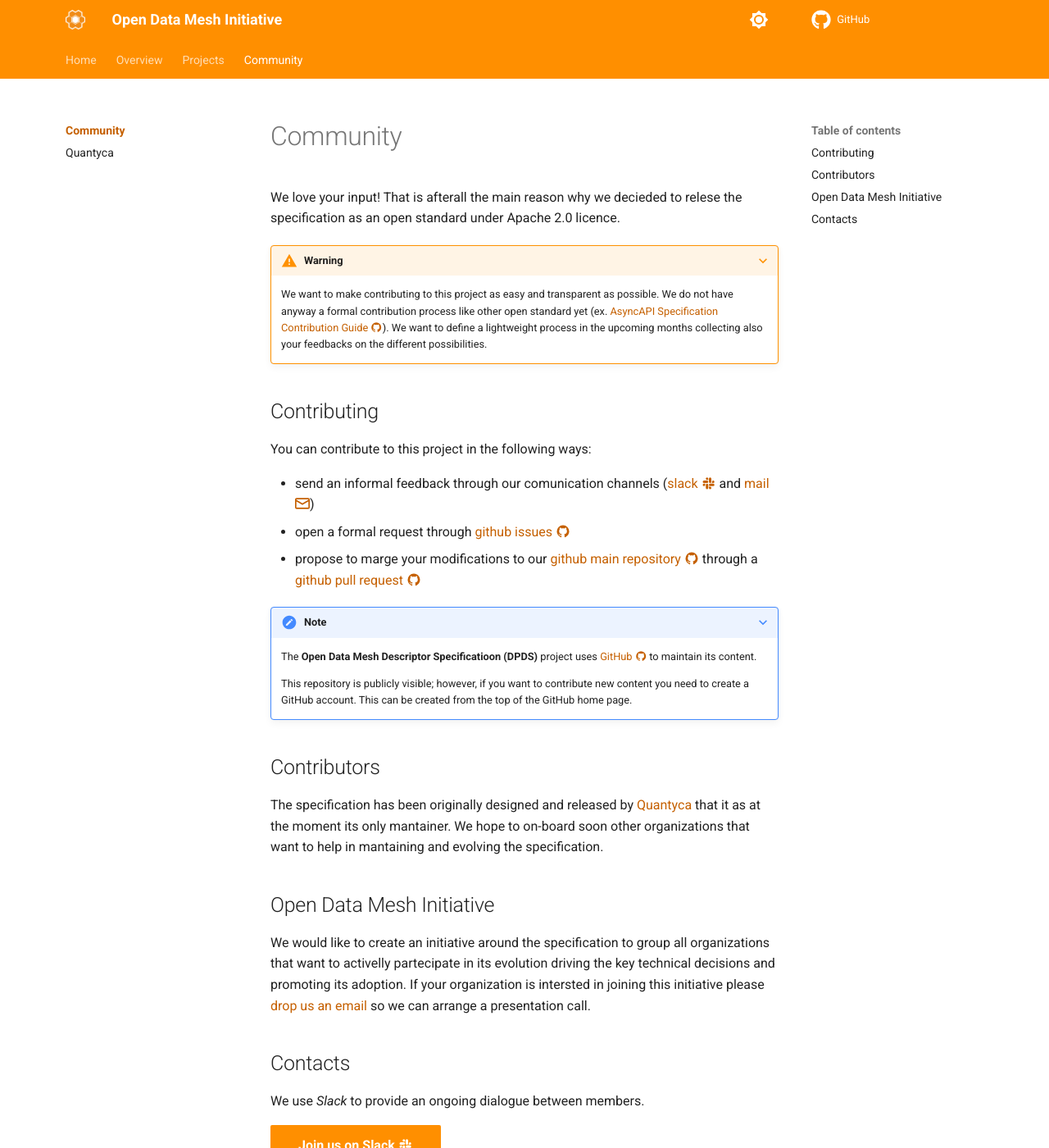
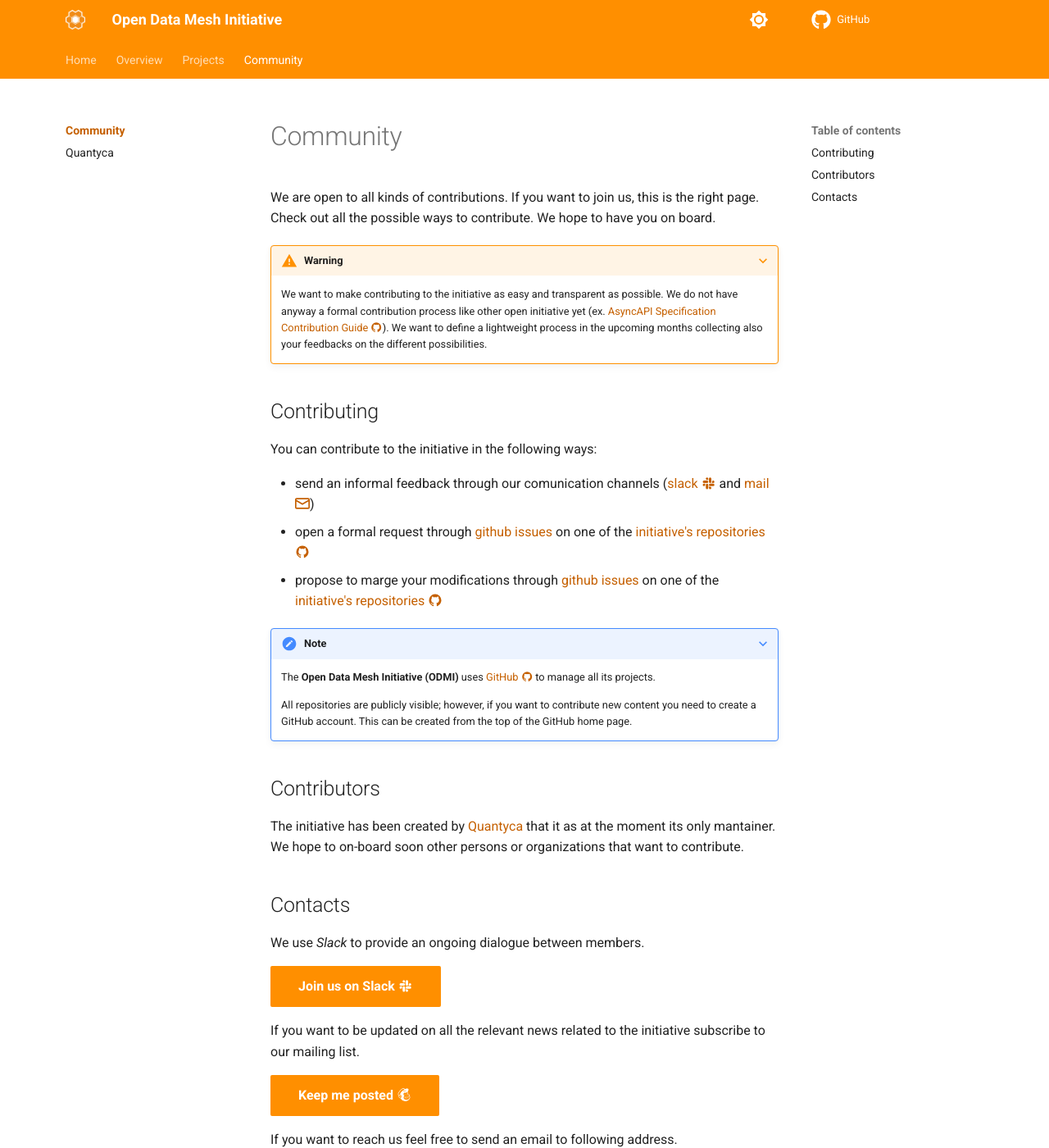
Before and after one commit to opendatamesh-initiative/odm-site-initiative, an MkDocs documentation site: the page built from docs/community/index.md, in a window 1280 px wide and 1400 px high. Shown: the whole window at 82% size. Built offline with MkDocs 1.6.1 and Material for MkDocs 9.7.7, drawn with Linux system fonts in a browser that asks for light colours; comment, search, counter and statistics services are not loaded; some of the changed text lies outside the part shown.

Commit message:
UPDATED charter

```diff
--- a/docs/community/index.md
+++ b/docs/community/index.md
@@ -1,30 +1,25 @@
 # Community
-
-We love your input! That is afterall the  main reason why we decieded to relese the specification as an open standard under Apache 2.0 licence.
+We are open to all kinds of contributions. If you want to join us, this is the right page. Check out all the possible ways to contribute. We hope to have you on board.
 
 ???+ warning
-    We want to make contributing to this project as easy and transparent as possible. We do not have anyway a formal contribution process like other open standard yet (ex. <a href="https://github.com/asyncapi/spec/blob/master/CONTRIBUTING.md" target="_blank">AsyncAPI Specification Contribution Guide :material-github:</a>). We want to define a lightweight process in the upcoming months collecting also your feedbacks on the different possibilities.
+    We want to make contributing to the initiative as easy and transparent as possible. We do not have anyway a formal contribution process like other open initiative yet (ex. <a href="https://github.com/asyncapi/spec/blob/master/CONTRIBUTING.md" target="_blank">AsyncAPI Specification Contribution Guide :material-github:</a>). We want to define a lightweight process in the upcoming months collecting also your feedbacks on the different possibilities.
 
 ## Contributing
-You can contribute to this project in the following ways:
+You can contribute to the initiative in the following ways:
 
 - send an informal feedback through our comunication channels (<a href="https://join.slack.com/t/opendatamesh/shared_invite/zt-1jrqfghls-68AxK_QzypaOeNyOkOwuog" target="_blank">slack :material-slack:</a> and <a href="mailto:odm.info@quantyca.it" target="_blank">mail :octicons-mail-16:</a>)
-- open a formal request through <a href="https://github.com/opendatamesh-initiative/odm-specification-dpdescriptor/issues" target="_blank">github issues :material-github:</a>
-- propose to marge your modifications to our <a href="https://github.com/opendatamesh-initiative/odm-specification-dpdescriptors" target="_blank">github main repository :material-github:</a> through a <a href="https://github.com/opendatamesh-initiative/odm-specification-dpdescriptor/pulls" target="_blank">github pull request :material-github:</a>
+- open a formal request through <a href="https://github.com/features/issues" target="_blank">github issues</a> on one of the <a href="https://github.com/opendatamesh-initiative" target="_blank">initiative's repositories :material-github:</a>
+- propose to marge your modifications through <a href="https://docs.github.com/en/pull-requests/collaborating-with-pull-requests/proposing-changes-to-your-work-with-pull-requests/about-pull-requests" target="_blank">github issues</a> on one of the <a href="https://github.com/opendatamesh-initiative" target="_blank">initiative's repositories :material-github:</a>
 
 
 ???+ note
-    The **Open Data Mesh Descriptor Specificatioon (DPDS)** project uses  <a href="https://github.com/opendatamesh-initiative/odm-specification-dpdescriptors" target="_blank">GitHub :material-github:</a> to maintain its content.
+    The **Open Data Mesh Initiative (ODMI)** uses  <a href="https://github.com/opendatamesh-initiative" target="_blank">GitHub :material-github:</a> to manage all its projects.
 
-    This repository is publicly visible; however, if you want to contribute new content you need to create a GitHub account. This can be created from the top of the GitHub home page.
+    All repositories are publicly visible; however, if you want to contribute new content you need to create a GitHub account. This can be created from the top of the GitHub home page.
 
 ## Contributors
 
-The specification has been originally designed and released by [Quantyca](./quantyca.md) that it as at the moment its only mantainer. We hope to on-board soon other organizations that want to help in mantaining and evolving the specification.
-
-## Open Data Mesh Initiative
-
-We would like to create an initiative around the specification to group all organizations that want to activelly partecipate in its evolution driving the key technical decisions and promoting its adoption. If your organization is intersted in joining this initiative please [drop us an email](mailto:odm.info@quantyca.it) so we can arrange a presentation call.
+The initiative has been created by [Quantyca](./quantyca.md) that it as at the moment its only mantainer. We hope to on-board soon other persons or organizations that want to contribute.
 
 
 ## Contacts
@@ -33,7 +28,7 @@ We use *Slack* to provide an ongoing dialogue between members.
 
 [Join us on Slack :material-slack:](https://join.slack.com/t/opendatamesh/shared_invite/zt-1jrqfghls-68AxK_QzypaOeNyOkOwuog){.md-button--primary .md-button}
 
-If you want to be updated on all the relevant news related to the specification subscribe to our mailing list.
+If you want to be updated on all the relevant news related to the initiative subscribe to our mailing list.
 
 [Keep me posted :fontawesome-brands-mailchimp:](https://mailchi.mp/936d787cac89/open-data-mesh-initiative){.md-button--primary .md-button}
 
```
